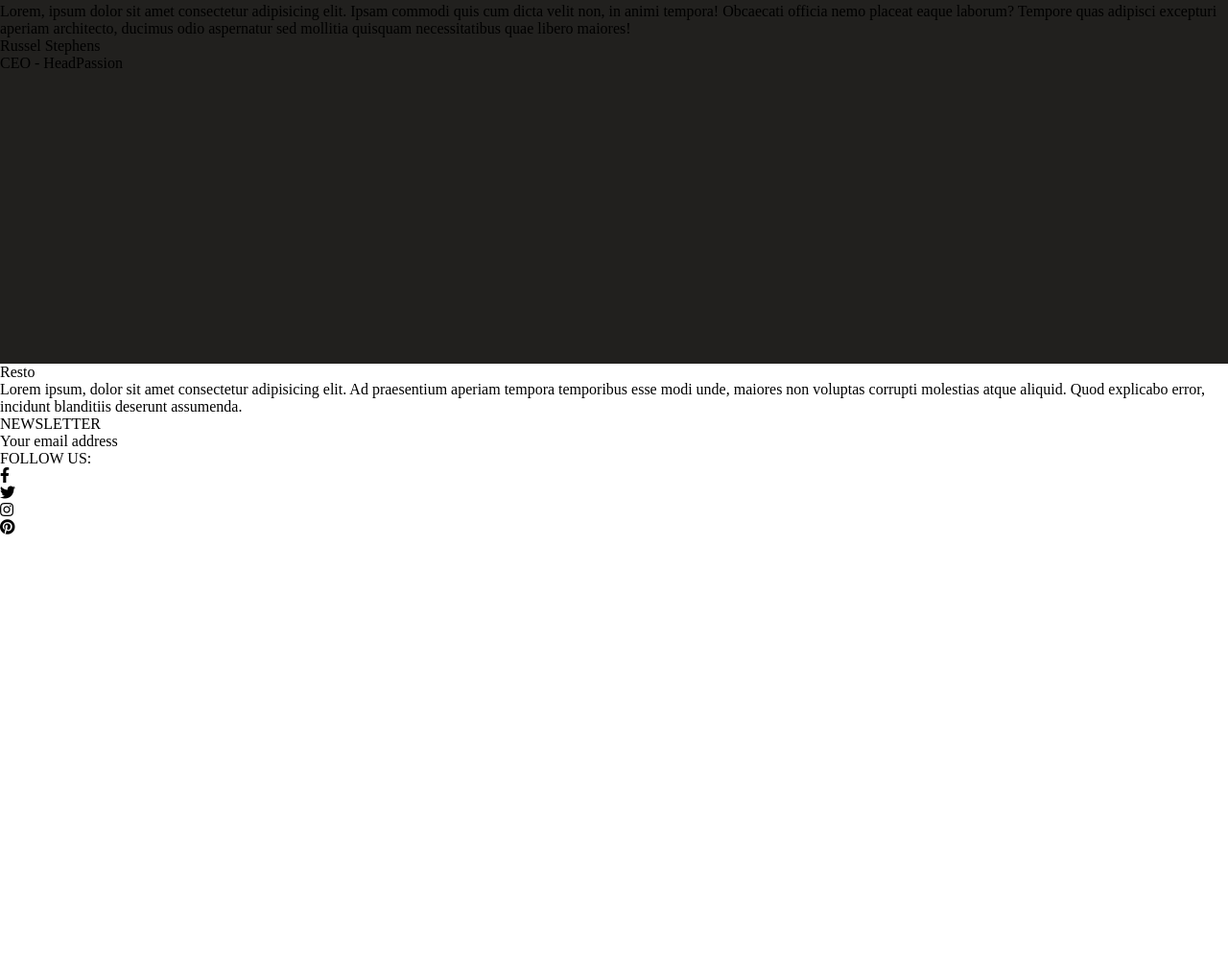
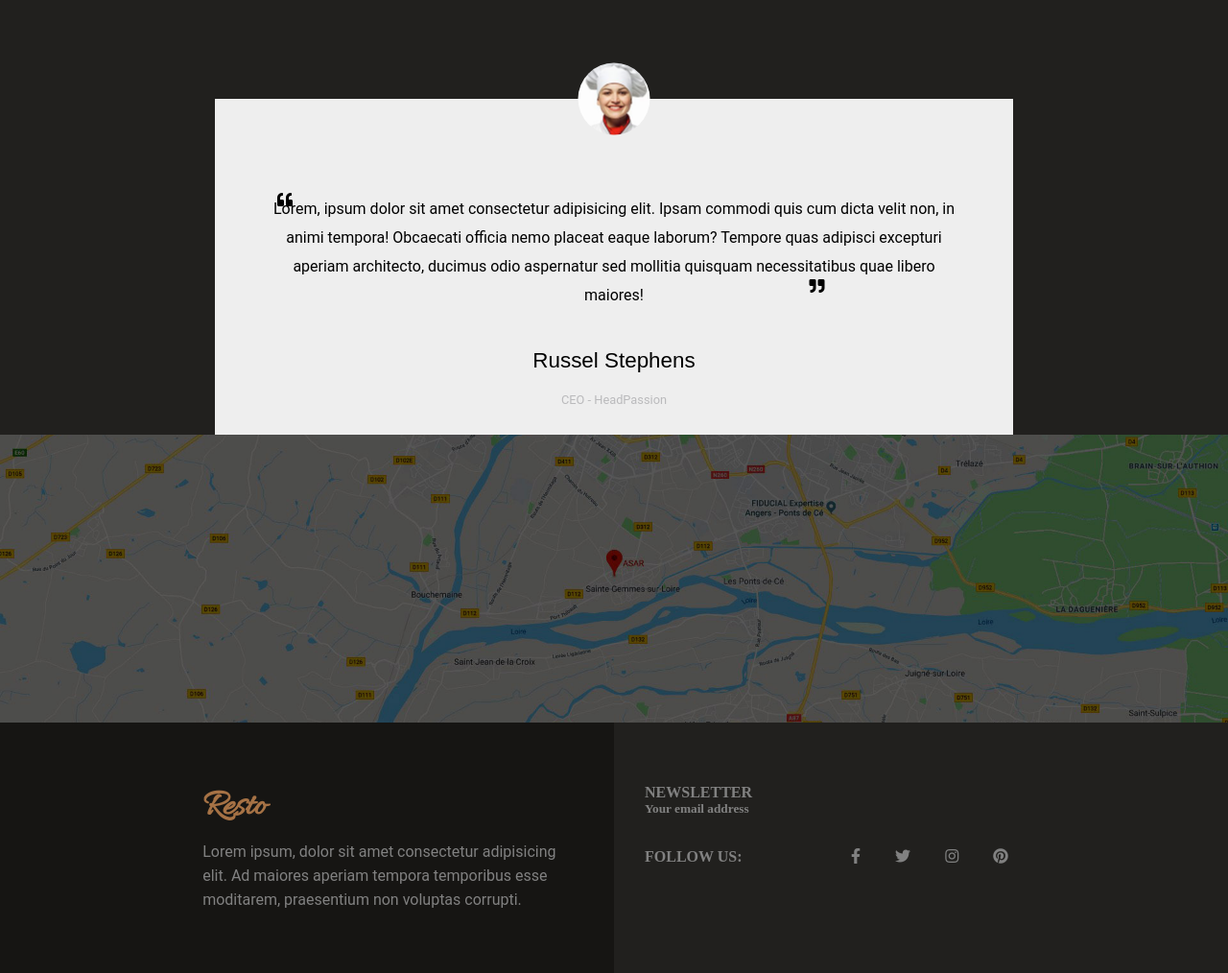
Before and after one commit to bonnetfrederic/resto, a plain HTML site: page index.html in a window 1280 px wide. Shown: the part 4121-5135 px from the top of the page at 96% size. Before the commit the page ends 4680 px from the top, so only its background shows below. Drawn offline with Linux system fonts and the light colour scheme.

Commit message:
'footer' section - working

```diff
--- a/index.html
+++ b/index.html
@@ -312,7 +312,7 @@
       </div>
       <div class="ceo-message">
         <div class="author-photo"></div>
-        <div class="citation">Lorem, ipsum dolor sit amet consectetur adipisicing elit. Ipsam commodi quis cum dicta velit non, in animi tempora! Obcaecati officia nemo placeat eaque laborum? Tempore quas adipisci excepturi aperiam architecto, ducimus odio aspernatur sed mollitia quisquam necessitatibus quae libero maiores!</div>
+        <div class="citation"><p><i class="fas fa-quote-left"></i>Lorem, ipsum dolor sit amet consectetur adipisicing elit. Ipsam commodi quis cum dicta velit non, in animi tempora! Obcaecati officia nemo placeat eaque laborum? Tempore quas adipisci excepturi aperiam architecto, ducimus odio aspernatur sed mollitia quisquam necessitatibus quae libero maiores!<i class="fas fa-quote-right"></i></p></div>
         <div class="author">Russel Stephens</div>
         <div class="author-details">CEO - HeadPassion</div>
       </div>
@@ -321,19 +321,19 @@
   </main>
   <footer>
     <div class="laius">
-      <div>Resto</div>
+      <h3>Resto</h3>
       <div>
-        <p>Lorem ipsum, dolor sit amet consectetur adipisicing elit. Ad praesentium aperiam tempora temporibus esse modi unde, maiores non voluptas corrupti molestias atque aliquid. Quod explicabo error, incidunt blanditiis deserunt assumenda.</p>
+        <p>Lorem ipsum, dolor sit amet consectetur adipisicing elit. Ad maiores aperiam tempora temporibus esse moditarem, praesentium non voluptas corrupti.</p>
       </div>
     </div>
     <div class="foot">
-      <div>
-        <div>NEWSLETTER</div>
-        <div>Your email address</div>
+      <div class="foot1">
+        <h4>NEWSLETTER</h4>
+        <h5>Your email address</h5>
       </div>
-      <div>
-        <div>FOLLOW US:</div>
-        <div>
+      <div class="foot2">
+        <div class="foot2-content">
+          <h4>FOLLOW US:</h4>
           <ul>
             <li>
               <i class="fab fa-facebook-f"></i>
@@ -349,6 +349,8 @@
             </li>
           </ul>
         </div>
+        <div>
+        </div>
       </div>
     </div>
   </footer>
--- a/style.css
+++ b/style.css
@@ -35,6 +35,16 @@ header {
 }
 li {
   list-style: none;
+}
+footer {
+  background: url(./assets/img/bg-footer.jpg) center/cover;
+  min-height: 250px;
+  display: grid;
+  grid-template-columns: 50% 50%;
+  grid-template-rows: 1fr;
+  grid-template-areas:
+    "laius foot"
+  ;
 }
 
 /************************* general specs *************************/
@@ -234,7 +244,7 @@ header nav {
 }
 .our-event {
   width: 65%;
-  margin: 100px auto;
+  margin: 100px auto 200px;
 }
 .our-event-title {
   text-align: center;
@@ -338,6 +348,87 @@ header nav {
   display: block;
   /* le pseudo-élément ::first-line n'a d'effet que sur les éléments dont display à une valeur de block, inline-block, table-cell ou table-caption. Dans tous les autres cas, ::first-line n'a pas d'effet. */
   padding: 10px;
+}
+.ceo-message {
+  background: var(--white);
+  width: 65%;
+  margin: 100px auto 0px;
+  height: 350px;
+  position: relative;
+  display: flex;
+  flex-direction: column;
+  justify-content: space-between;
+  align-items: center;
+  padding: 100px 50px;
+}
+.author-photo {
+  background: url(./assets/img/avatar-02.jpg) center/cover;
+  height: 75px;
+  width: 75px;
+  background-size: 75px;
+  background-repeat: no-repeat;
+  border-radius: 50%;
+  overflow: hidden;
+  position: absolute;
+  top: 0;
+  left: 50%;
+  transform: translate(-50%, -50%);
+}
+.citation {
+  font-family: var(--ff-roboto);
+  text-align: center;
+  line-height: 30px;
+}
+.fa-quote-left {
+  position: absolute;
+  top: -3px;
+  left: 15px;
+}
+.fa-quote-right {
+  position: absolute;
+  bottom: 17px;
+  right: 20%;
+}
+.author {
+  font-family: var(--ff-poppins);
+  font-size: 1.4rem;
+  font-size: 600;
+  padding: 20px 0;
+  margin-top: 20px;
+}
+.author-details {
+  font-family: var(--ff-roboto);
+  color: var(--lightgrey);
+  font-size: 0.8rem;
+}
+.map {
+  background: url(./assets/img/gmap.jpg) center/cover;
+  height: 300px;
+}
+.laius {
+  grid-area: laius;
+  padding: 10% 5% 10% 33%;
+}
+.foot {
+  grid-area: foot;
+  padding: 10% 33% 10% 5%;
+  display: grid;
+  grid-template-columns: 1fr;
+  grid-template-rows: 50% 50%;
+  grid-template-areas:
+    "foot1"
+    "foot2"
+  ;
+  color: #818181;
+}
+.foot1 {
+  grid-area: foot1;
+}
+.foot2 {
+  grid-area: foot2;
+}
+.foot2-content {
+  position: relative;
 }
 
 /************************* classes specs *************************/
@@ -451,6 +542,31 @@ header nav {
 }
 .event-square-text h4 {
   padding-top: 50px;
+}
+.citation p {
+  position: relative;
+}
+.laius h3 {
+  font-family: var(--ff-allura);
+  color: var(--cafe);
+  font-size: 2.4rem;
+}
+.laius p {
+  font-family: var(--ff-roboto);
+  color: #818181;
+  text-align: left;
+  line-height: 25px;
+  padding-top: 10px;
+}
+.foot2-content ul {
+  width: 200px;
+  display: flex;
+  flex-direction: row;
+  justify-content: space-around;
+  align-items: center;
+  position: absolute;
+  top: 0;
+  right: 0;
 }
 
 /************************* IDs *************************/
```
